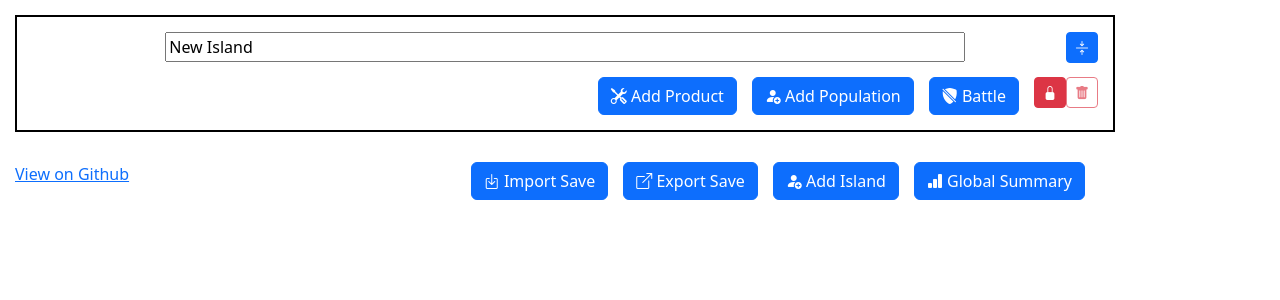
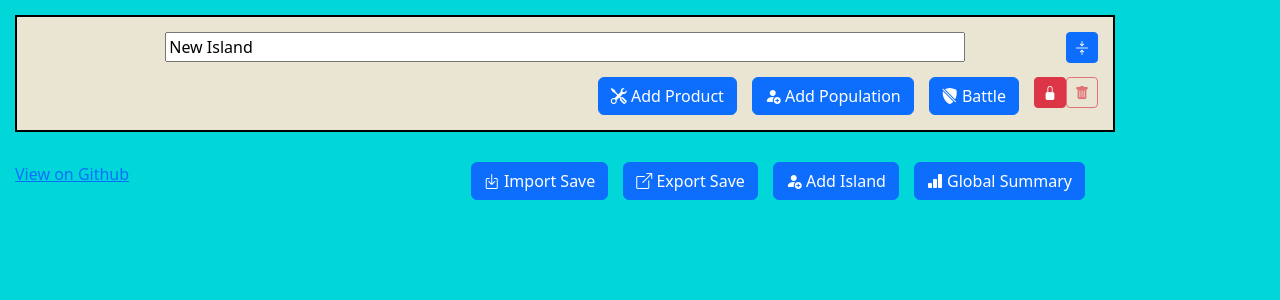
Before and after one commit to Beesbeesbeesbees/ParagonPioneerPal, an Angular app: page / in a window 1280 px wide. Shown: the top 300 px of the page. Built offline with nearby package versions, Linux system fonts and the light colour scheme.

Commit message:
Add a bit of color

```diff
--- a/src/app/battle-calculator/battle-calculator.component.scss
+++ b/src/app/battle-calculator/battle-calculator.component.scss
@@ -1,3 +1,7 @@
+table {
+    background-color: #EAE5D2;
+}
+
 .small-text {
     font-size: 12px;
 }
--- a/src/app/main/main.component.scss
+++ b/src/app/main/main.component.scss
@@ -15,6 +15,7 @@
         display: flex;
         flex-direction: column;
         gap: 15px;
+        background-color: #EAE5D2;
 
         &.minimized {
             padding: 5px;
--- a/src/styles.scss
+++ b/src/styles.scss
@@ -1,3 +1,7 @@
 /* You can add global styles to this file, and also import other style files */
 @import "bootstrap/dist/css/bootstrap.min.css";
 @import "bootstrap-icons/font/bootstrap-icons.css";
+
+body {
+    background-color: #01D7D9;
+}
```
Also changed, not shown: 5 other files (tests, documents, lock files or other folders).
